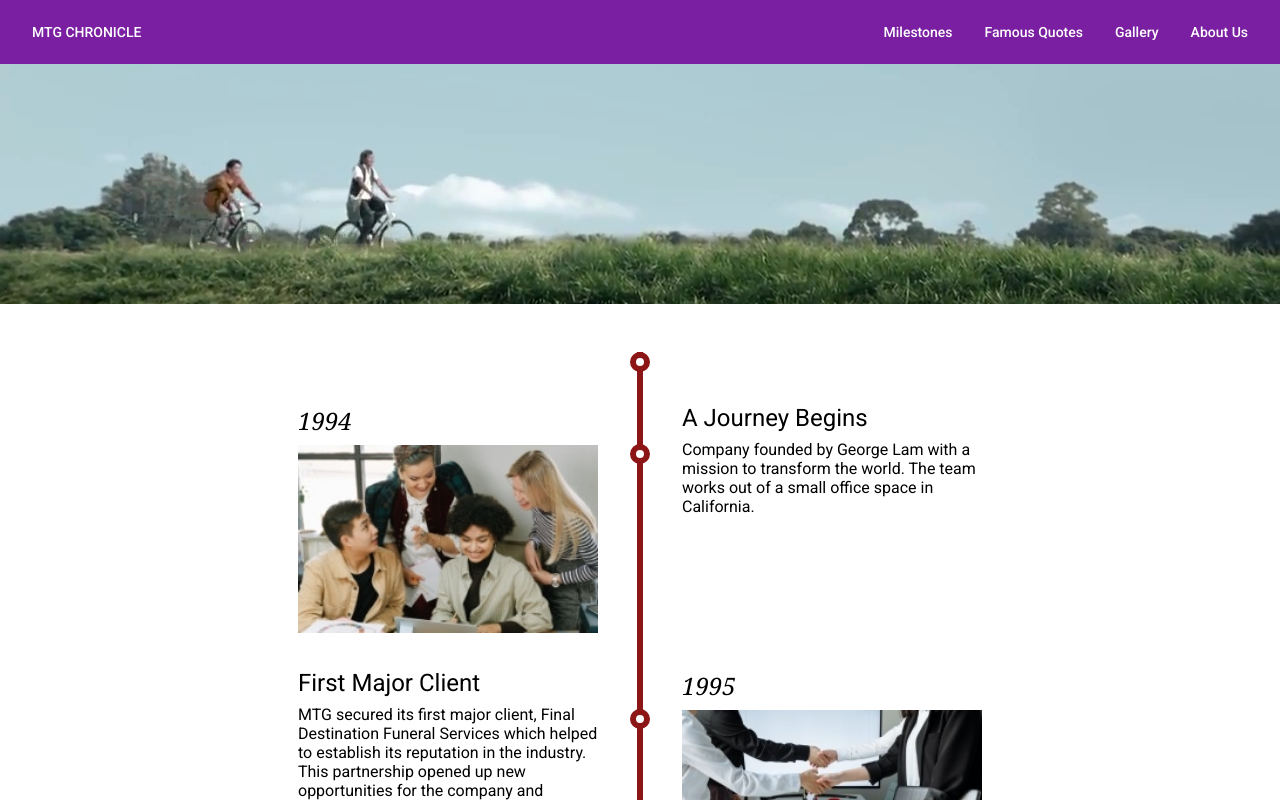
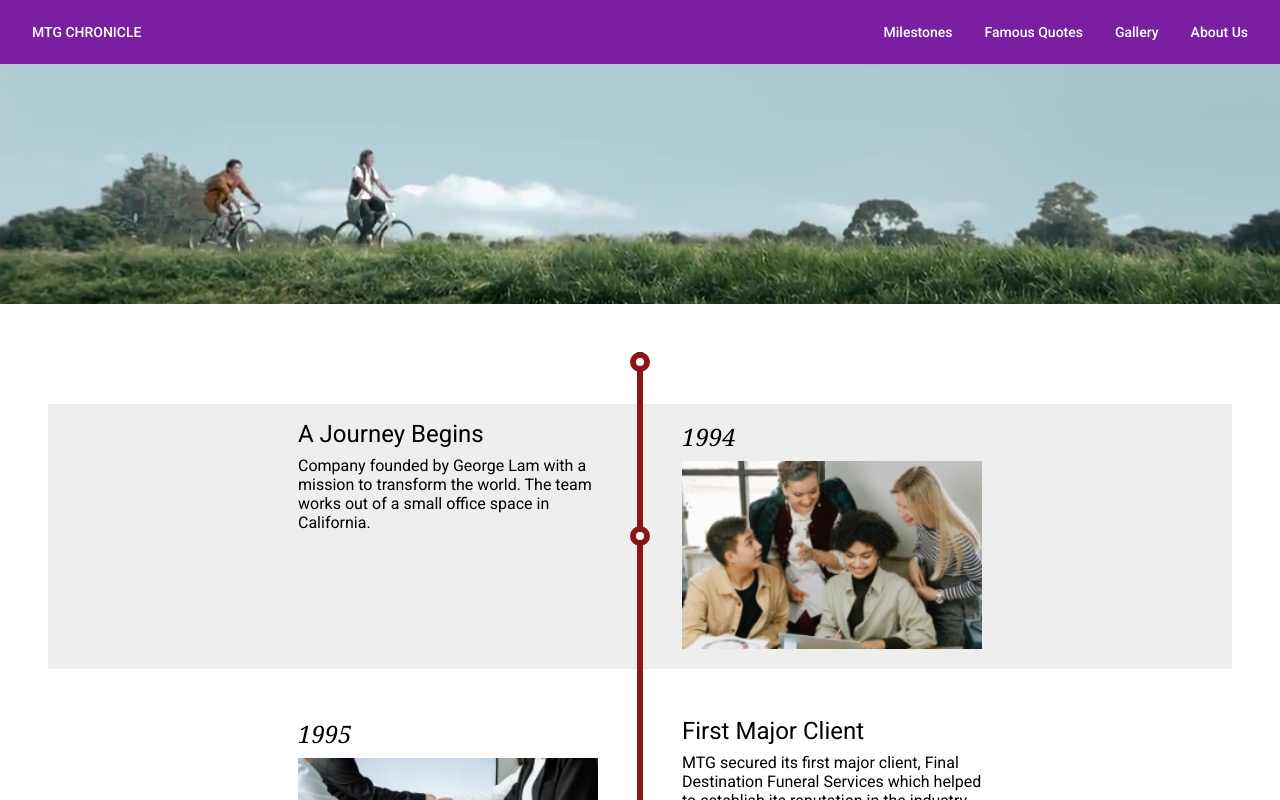
Before and after one commit to mtg-chronicle/mtg-chronicle, an Angular app: page /stories in a window 1280 px wide. Shown: the top 800 px of the page. Built offline with nearby package versions, Linux system fonts and the light colour scheme.

Commit message:
adjust timeline presentation

```diff
--- a/src/app/components/milestone/milestone.component.scss
+++ b/src/app/components/milestone/milestone.component.scss
@@ -1,15 +1,16 @@
 :host {
     display: flex;
     gap: 16px;
+    justify-content: center;
 }
 
-:host.milestone--flip {
+:host.milestone--alt {
     flex-direction: row-reverse;
 }
 
 .middle {
     margin: 16px;
-    margin-top: 40px;
+    align-self: center;
 }
 
 .left,
--- a/src/app/components/milestone/milestone.component.ts
+++ b/src/app/components/milestone/milestone.component.ts
@@ -11,8 +11,8 @@ export class MilestoneComponent implements OnInit {
   milestone: Milestone = new Milestone;
 
   @Input()
-  @HostBinding('class.milestone--flip')
-  isFlip: boolean = false;
+  @HostBinding('class.milestone--alt')
+  isAlt: boolean = false;
 
   constructor() { }
 
--- a/src/app/components/stories/stories.component.html
+++ b/src/app/components/stories/stories.component.html
@@ -1,6 +1,6 @@
 <div class="stories__banner"></div>
 <div class="stories__timeline">
     <mtg-red-handle></mtg-red-handle>
-    <mtg-milestone *ngFor="let mil of milestones; index as i;" [milestone]="mil" [isFlip]="i%2!=0"></mtg-milestone>
+    <mtg-milestone *ngFor="let mil of milestones; index as i;" [milestone]="mil" [isAlt]="i%2==0"></mtg-milestone>
     <mtg-red-handle></mtg-red-handle>
 </div>
--- a/src/app/components/stories/stories.component.scss
+++ b/src/app/components/stories/stories.component.scss
@@ -8,10 +8,26 @@
 .stories__timeline {
     display: flex;
     flex-direction: column;
-    align-items: center;
+    align-items: stretch;
     gap: 32px;
     margin: 48px;
     background-image: url(/assets/images/timeline.jpg);
     background-position: center;
     background-repeat: repeat-y;
+
+
+    mtg-red-handle {
+        align-self: center;
+    }
+
+    mtg-milestone {
+        padding: 16px 0;
+        background-image: url(/assets/images/timeline.jpg);
+        background-position: center;
+        background-repeat: repeat-y;
+    }
+
+    mtg-milestone.milestone--alt {
+        background-color: #eee;
+    }
 }
```
